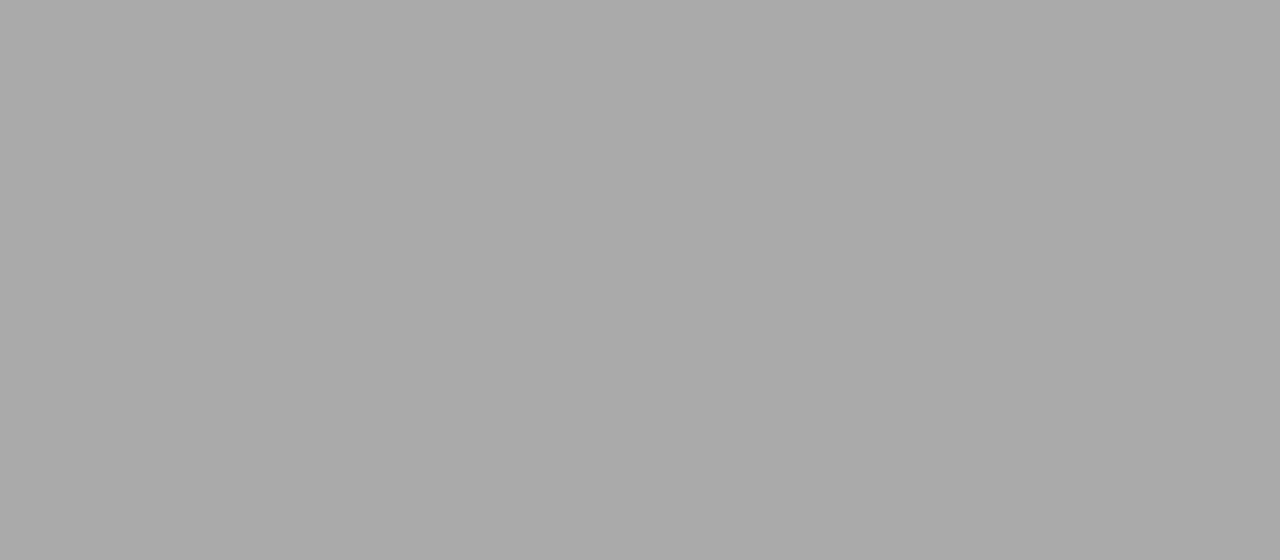
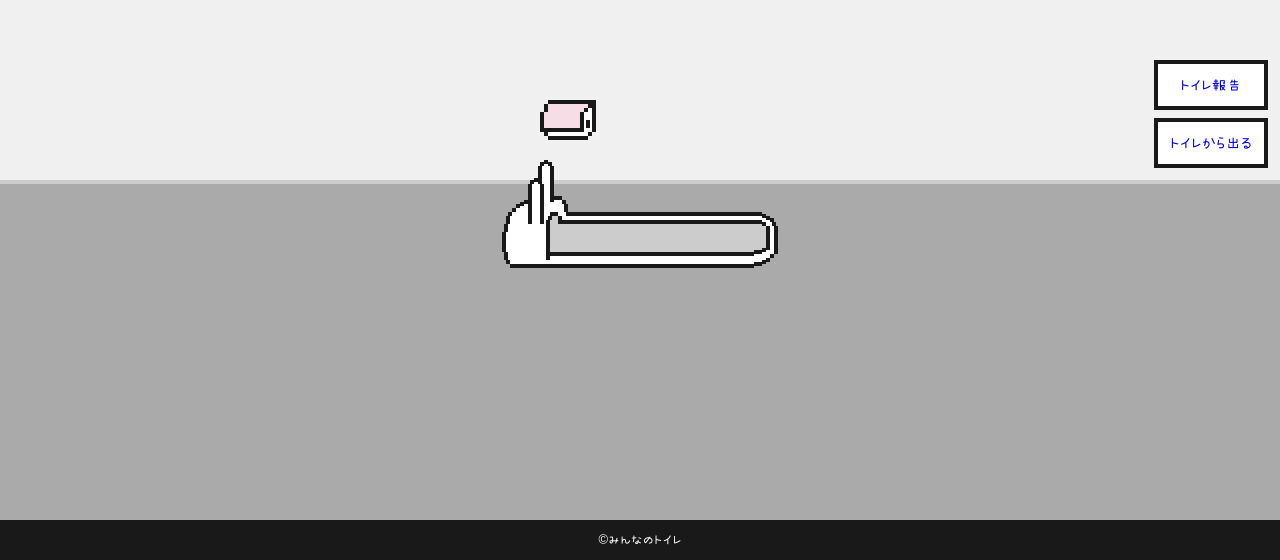
Before and after one commit to gokigen-ch/everyones-toilet-front, a Nuxt app: page /rooms/2 in a window 1280 px wide. Before the commit this address had no page. Shown: the part 240-800 px from the top of the page. Built offline with nearby package versions, Linux system fonts and the light colour scheme.

Commit message:
feat:  部屋2と3を追加

```diff
--- a/pages/index.vue
+++ b/pages/index.vue
@@ -1,5 +1,5 @@
 <template>
-  <div class="container">
+  <div>
     <header>
       <h1>
         <img src="~/assets/image/logo-everyones-toilet.png" alt="みんなのトイレ" />
@@ -10,8 +10,8 @@
         <li class="toilet01">
           <img src="~/assets/image/toilet-close-used.png" alt="個室1" />
         </li>
-        <li class="toilet02"><a href="" id="toilet2"></a></li>
-        <li class="toilet03"><a href=""></a></li>
+        <li class="toilet02"><nuxt-link to="/rooms/2" id="toilet2"></nuxt-link></li>
+        <li class="toilet03"><nuxt-link to="/rooms/3" id="toilet3"></nuxt-link></li>
         <li class="toilet04"><img src="~/assets/image/toilet-close-used.png" alt="個室4"></li>
         <li class="toilet05"><img src="~/assets/image/malfunction.png" alt="個室5"></li>
       </ul>
@@ -27,7 +27,7 @@ export default {
 }
 </script>
 
-<style>
+<style scoped>
 /* トップページ */
 .everyones-toilet {
   display: -webkit-box;
@@ -56,4 +56,11 @@ export default {
 .everyones-toilet li a:focus {
   background-image: url(~assets/image/toilet-open.png);
 }
+
+@media all and (max-width: 980px) {
+  .everyones-toilet li a {
+    background-size: 100%;
+  }
+}
+
 </style>
--- /dev/null
+++ b/pages/rooms/2.vue
@@ -0,0 +1,113 @@
+<template>
+<div>
+    <main class="room">
+        <section class="room-wall">
+        </section>
+        <section class="room-floor">
+            <img class="paper" src="~/assets/image/paper03.png" alt="2番目の個室のペーパーホルダー">
+            <img class="toilet" src="~/assets/image/toilet03.png" alt="2番目の個室のトイレ">
+            <div class="room-floor-btn-area">
+                <a class="sns-btn active-btn"
+                    href="http://twitter.com/intent/tweet?text=2番目の個室に入りました%0a&hashtags=みんなのトイレ&url=https://everyones-toilet.tokyo"
+                    onclick="window.open(this.href, 'tweetwindow', 'width=550, height=450,personalbar=0,toolbar=0,scrollbars=1,resizable=1'); return false;">
+                    トイレ報告
+                </a>
+                <nuxt-link to="/">トイレから出る</nuxt-link>
+            </div>
+        </section>
+    </main>
+    <footer>
+        &copy;みんなのトイレ
+    </footer>
+    </div>
+</template>
+
+<script>
+export default {
+}
+</script>
+
+<style scoped>
+
+/* 個室 */
+.room-wall {
+  position: relative;
+  max-width: 800px;
+  height: 420px;
+  margin: 0 auto;
+  white-space:nowrap;
+  overflow: scroll;
+}
+
+#fukidashi{
+  position: relative;
+  padding: 0 8px;
+  height: 30px;
+  background: #f7dee6;
+  border-radius: 4px;
+  line-height: 30px;
+}
+
+#fukidashi span {
+  position: absolute;
+  bottom: -4px;
+  width: 8px;
+  height: 8px;
+  display: block;
+  background: #f7dee6;
+  transform: rotate(45deg);
+}
+
+input[type="text"] {
+  position: relative;
+  -webkit-appearance: none;
+  background: rgba(255, 255, 255, 0.5);
+  outline: none;
+  padding: 4px 8px;
+}
+
+.room-floor {
+  position: relative;
+  width: 100%;
+}
+
+.room-floor .toilet {
+  position: absolute;
+  left:50%;
+  top: -20px;
+  margin-left: -138px;
+}
+
+.room-floor .paper {
+  position: absolute;
+  left:50%;
+  top: -80px;
+  margin-left: -100px;
+}
+
+.room-floor-btn-area {
+  position: absolute;
+  right: 12px;
+  bottom:12px;
+}
+.room-floor-btn-area a {
+  display: block;
+  margin-bottom: 8px;
+  padding: 12px;
+  border: 4px solid #191919;
+  background: #fff;
+}
+.room-floor-btn-area a:last-child {
+  margin-bottom: 0px;
+}
+
+footer {
+  position: fixed;
+  bottom: 0;
+  width: 100%;
+  color: #fff;
+  font-size: 13px;
+  background-color: #191919;
+  line-height: 40px;
+}
+</style>
--- /dev/null
+++ b/pages/rooms/3.vue
@@ -0,0 +1,112 @@
+<template>
+<div>
+    <main class="room">
+        <section class="room-wall">
+        </section>
+        <section class="room-floor">
+            <img class="toilet" src="images/toilet03.png" alt="3番目の個室のトイレ">
+            <div class="room-floor-btn-area">
+                <a class="sns-btn active-btn"
+                    href="http://twitter.com/intent/tweet?text=3番目の個室に入りました%0a&hashtags=みんなのトイレ&url=https://everyones-toilet.tokyo"
+                    onclick="window.open(this.href, 'tweetwindow', 'width=550, height=450,personalbar=0,toolbar=0,scrollbars=1,resizable=1'); return false;">
+                    トイレ報告
+                </a>
+                <a href="./">トイレから出る</a>
+            </div>
+        </section>
+    </main>
+    <footer>
+        &copy;みんなのトイレ
+    </footer>
+    </div>
+</template>
+
+<script>
+export default {
+}
+</script>
+
+<style scoped>
+
+/* 個室 */
+.room-wall {
+  position: relative;
+  max-width: 800px;
+  height: 420px;
+  margin: 0 auto;
+  white-space:nowrap;
+  overflow: scroll;
+}
+
+#fukidashi{
+  position: relative;
+  padding: 0 8px;
+  height: 30px;
+  background: #f7dee6;
+  border-radius: 4px;
+  line-height: 30px;
+}
+
+#fukidashi span {
+  position: absolute;
+  bottom: -4px;
+  width: 8px;
+  height: 8px;
+  display: block;
+  background: #f7dee6;
+  transform: rotate(45deg);
+}
+
+input[type="text"] {
+  position: relative;
+  -webkit-appearance: none;
+  background: rgba(255, 255, 255, 0.5);
+  outline: none;
+  padding: 4px 8px;
+}
+
+.room-floor {
+  position: relative;
+  width: 100%;
+}
+
+.room-floor .toilet {
+  position: absolute;
+  left:50%;
+  top: -20px;
+  margin-left: -138px;
+}
+
+.room-floor .paper {
+  position: absolute;
+  left:50%;
+  top: -80px;
+  margin-left: -100px;
+}
+
+.room-floor-btn-area {
+  position: absolute;
+  right: 12px;
+  bottom:12px;
+}
+.room-floor-btn-area a {
+  display: block;
+  margin-bottom: 8px;
+  padding: 12px;
+  border: 4px solid #191919;
+  background: #fff;
+}
+.room-floor-btn-area a:last-child {
+  margin-bottom: 0px;
+}
+
+footer {
+  position: fixed;
+  bottom: 0;
+  width: 100%;
+  color: #fff;
+  font-size: 13px;
+  background-color: #191919;
+  line-height: 40px;
+}
+</style>
```
